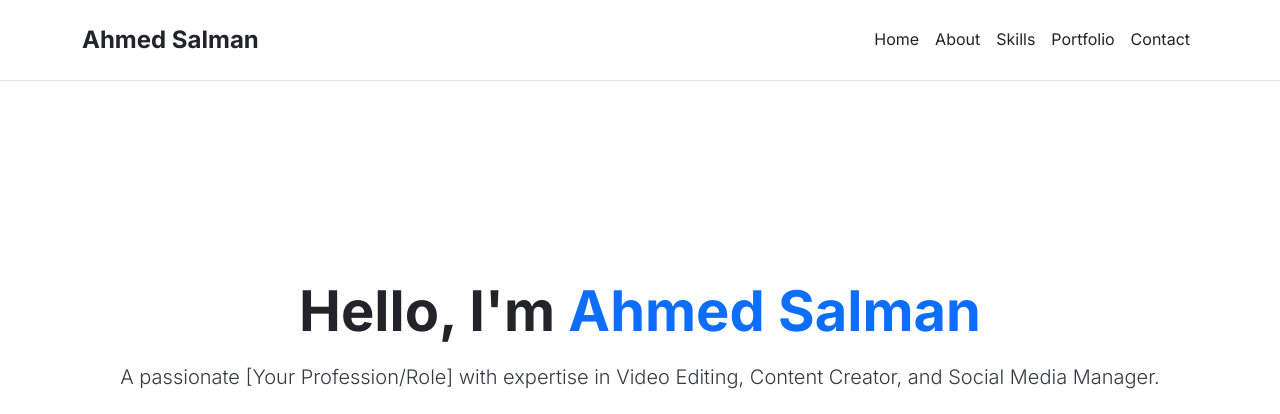
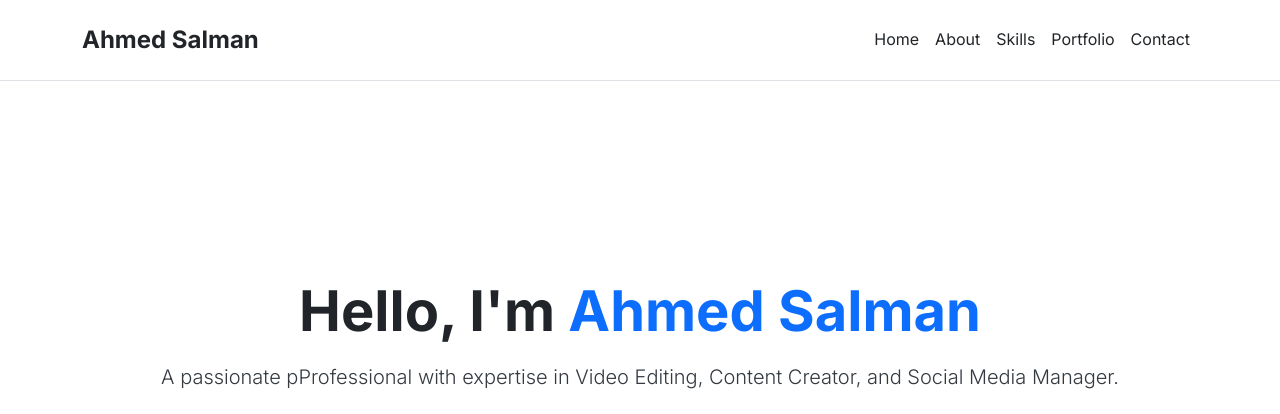
Before and after one commit to salman-memon-wada/website, a plain HTML site: page index.html in a window 1280 px wide. Shown: the top 414 px of the page. Drawn offline with nearby package versions, Linux system fonts and the light colour scheme.

Commit message:
Update index.html

```diff
--- a/index.html
+++ b/index.html
@@ -23,7 +23,7 @@
         <section id="hero" class="d-flex align-items-center justify-content-center text-center py-5">
             <div class="container">
                 <h1 class="display-4 fw-bold mb-3">Hello, I'm <span class="text-primary">Ahmed Salman</span></h1>
-                <p class="lead mb-4">A passionate [Your Profession/Role] with expertise in Video Editing, Content Creator, and Social Media Manager.</p>
+                <p class="lead mb-4">A passionate pProfessional with expertise in Video Editing, Content Creator, and Social Media Manager.</p>
                 <div class="d-flex justify-content-center gap-3 mb-4">
                     <a href="#portfolio" class="btn btn-primary btn-lg rounded-pill px-4">View My Work</a>
                     <a href="#contact" class="btn btn-outline-secondary btn-lg rounded-pill px-4">Get in Touch</a>
```
